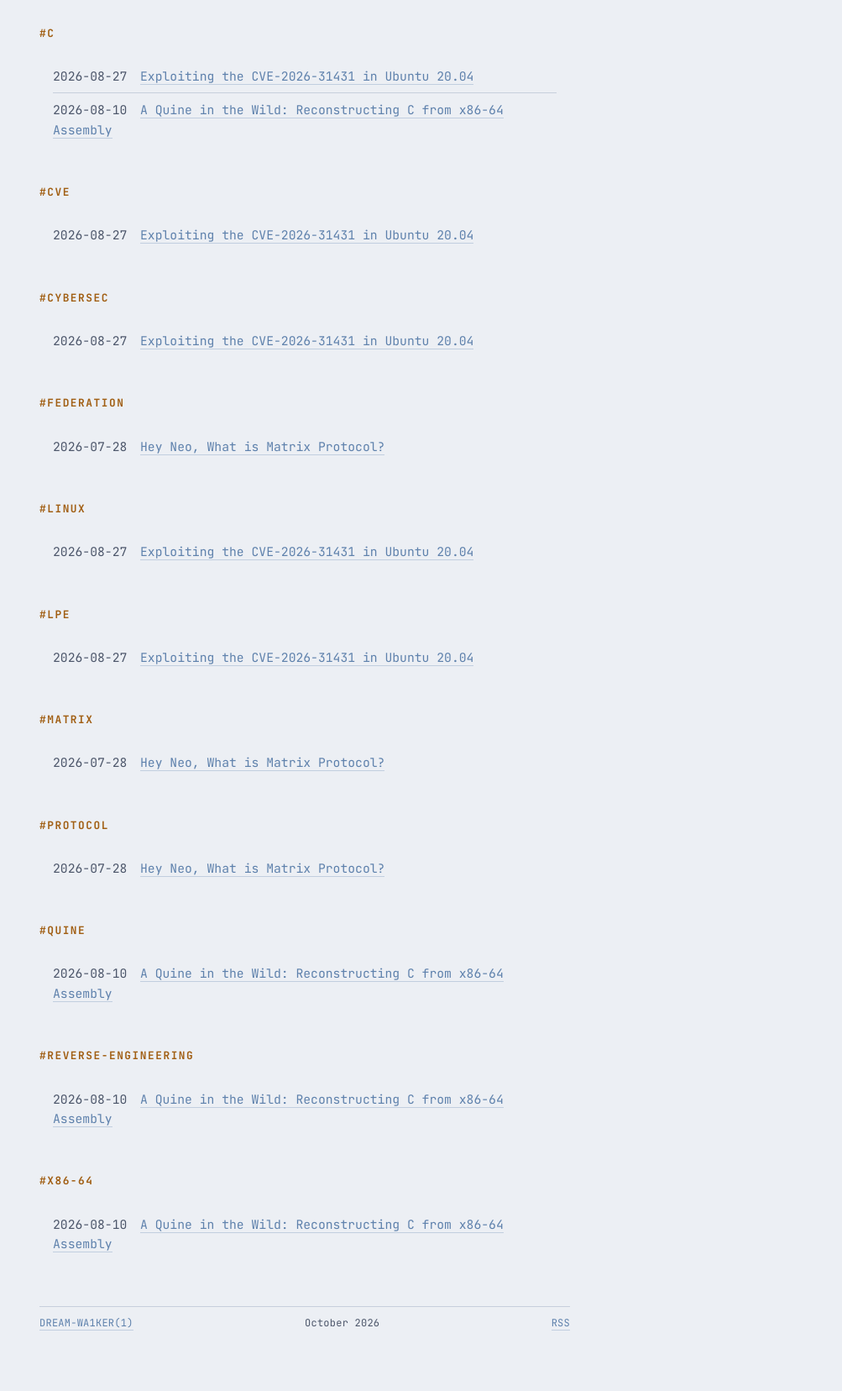
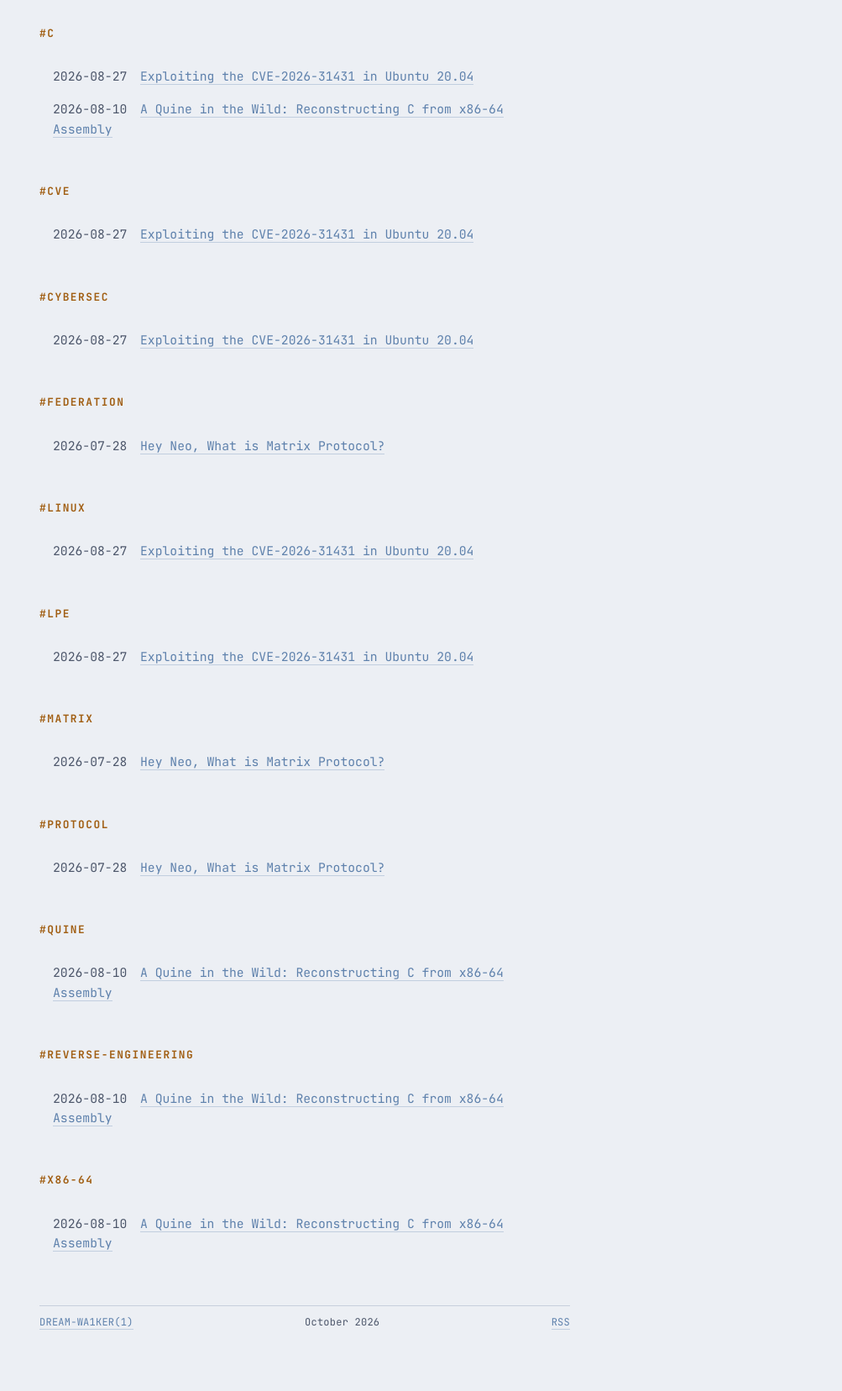
Before and after one commit to dream-wa1ker/writeups, a Jekyll site: the page built from tags.md, in a window 1280 px wide. Shown: the part 720-2376 px from the top of the page at 84% size, without its empty margins (277-1280 px from the left). Built offline with Jekyll 4.4.1, drawn with Linux system fonts in a browser that asks for light colours.

Commit message:
updated style borders

```diff
--- a/css/style.css
+++ b/css/style.css
@@ -287,7 +287,7 @@ h2.section-label {
 
 .see-also ul { list-style: none; padding: 0; margin: 0; }
 .see-also li { padding: 0.5rem 0; }
-.see-also li + li { border-top: 1px solid var(--rule); }
+.see-also li + li { border: none; }
 .see-also .label { color: var(--paper-dim); display: inline-block; width: 6.5rem; }
 .see-also .v { color: var(--paper); }
 
@@ -309,7 +309,8 @@ h2.section-label {
   border: none;
 }
 .log-entry + .log-entry { border-top: 1px solid var(--rule); }
-.log-entry:hover, .log-entry:focus-visible { background: var(--ink-2); border-bottom: none; }
+#results .log-entry + .log-entry { border-top: none; }
+.log-entry:hover, .log-entry:focus-visible { background: none; border-bottom: none; }
 .log-date { display: block; font-size: 0.72rem; color: var(--paper-dim); letter-spacing: 0.04em; }
 .log-title { display: block; font-size: 0.98rem; color: var(--paper); margin: 0.15rem 0 0.25rem; }
 .log-entry:hover .log-title, .log-entry:focus-visible .log-title { color: var(--accent); }
```
